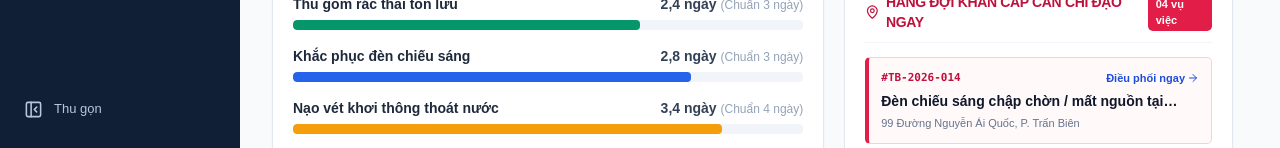
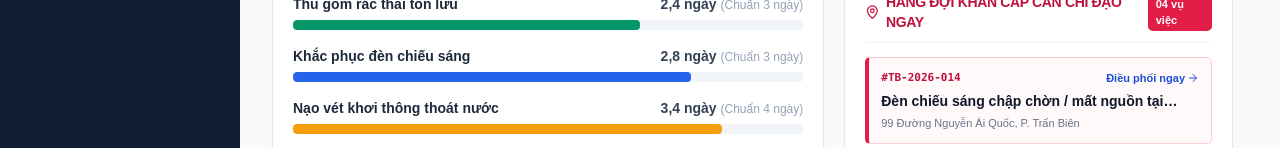
Before and after one commit to asdasdasd514/CTIX, a React (Vite) app: page /login in a window 1280 px wide. Both pictures are taken after a click on the button "ĐĂNG NHẬP". Shown: the part 652-800 px from the top of the page. Built offline with nearby package versions, Linux system fonts and the light colour scheme.

Commit message:
fix(layout): lock sticky full-height sidebar, toggle collapse via logo icon, remove Zalo checkbox, and expand desktop layout width

```diff
--- a/src/components/Navigation/CitizenTopNav.tsx
+++ b/src/components/Navigation/CitizenTopNav.tsx
@@ -49,7 +49,7 @@ export const CitizenTopNav: React.FC = () => {
       <header className="sticky top-0 z-50 w-full bg-white border-b border-slate-200 shadow-sm select-none">
         {/* 1. THANH TIỆN ÍCH TRÊN CÙNG */}
         <div className="bg-blue-950 text-white text-[11px] sm:text-xs py-1.5">
-          <div className="max-w-7xl mx-auto px-3 sm:px-6 lg:px-8 flex items-center justify-between gap-2 min-w-0">
+          <div className="max-w-[1536px] mx-auto px-3 sm:px-6 lg:px-8 flex items-center justify-between gap-2 min-w-0">
             <div className="flex items-center gap-2 min-w-0">
               <span className="bg-amber-400 text-slate-900 text-[10px] font-black px-2 py-0.5 rounded-[5px] uppercase tracking-wider shrink-0">
                 CỔNG DÂN SINH
@@ -88,7 +88,7 @@ export const CitizenTopNav: React.FC = () => {
         </div>
 
         {/* 2. THANH ĐIỀU HƯỚNG CHÍNH (PC: THANH XANH GẠCH CHÂN BÊN DƯỚI KHI ACTIVE) */}
-        <div className="max-w-7xl mx-auto px-3 sm:px-6 lg:px-8">
+        <div className="max-w-[1536px] mx-auto px-3 sm:px-6 lg:px-8">
           <div className="flex items-center justify-between h-16 lg:h-[72px] gap-2 sm:gap-4 min-w-0">
             {/* Logo & Tên Cổng Dịch Vụ */}
             <button
--- a/src/components/Sidebar/Sidebar.tsx
+++ b/src/components/Sidebar/Sidebar.tsx
@@ -1,7 +1,5 @@
 import { NavLink } from 'react-router-dom';
 import {
-  PanelLeftClose,
-  PanelLeftOpen,
   LayoutDashboard,
   MapPin,
   Inbox,
@@ -30,8 +28,14 @@ export function Sidebar({
 
   return (
     <aside className={`officer-sidebar ${collapsed ? 'collapsed' : ''}`}>
-      {/* Brand Header đồng nhất logo CTIX */}
-      <div className="sidebar-brand">
+      {/* Bấm vào Logo / Icon để thu gọn hoặc mở rộng Sidebar */}
+      <button
+        type="button"
+        onClick={!onCloseMobile ? toggleSidebar : undefined}
+        title={collapsed ? 'Bấm vào icon để mở rộng menu' : 'Bấm vào icon để thu gọn menu'}
+        aria-label={collapsed ? 'Mở rộng thanh điều hướng' : 'Thu gọn thanh điều hướng'}
+        className="sidebar-brand w-full text-left cursor-pointer hover:bg-white/5 transition border-0 bg-transparent"
+      >
         <img
           src="/images/ctix-logo.jpg"
           alt="CTIX Logo"
@@ -43,9 +47,9 @@ export function Sidebar({
             <span>Cổng Quản Trị CTIX</span>
           </div>
         )}
-      </div>
+      </button>
 
-      {/* Menu chính (Dashboard / Bản đồ / Tiếp nhận / Nhiệm vụ hiện trường / Thống kê) */}
+      {/* Menu chính (Dashboard / Bản đồ / Tiếp nhận / Nhiệm vụ hiện trường / Thống kê / Cài đặt) */}
       <nav aria-label="Điều hướng quản trị" className="mt-2">
         {mainItems.map(({ path, label, icon: Icon, badge }) => (
           <NavLink
@@ -64,7 +68,6 @@ export function Sidebar({
           </NavLink>
         ))}
 
-        {/* Ngăn cách nhẹ trước Cài đặt */}
         <div className="my-2 border-t border-white/10" />
 
         <NavLink
@@ -76,28 +79,6 @@ export function Sidebar({
           {!collapsed && <span className="truncate">Cài đặt</span>}
         </NavLink>
       </nav>
-
-      {/* Nút thu gọn Sidebar trên PC */}
-      {!onCloseMobile && (
-        <div className="sidebar-bottom">
-          <button
-            type="button"
-            onClick={toggleSidebar}
-            aria-label={
-              collapsed ? 'Mở rộng thanh điều hướng' : 'Thu gọn thanh điều hướng'
-            }
-          >
-            {collapsed ? (
-              <PanelLeftOpen size={19} />
-            ) : (
-              <>
-                <PanelLeftClose size={19} />
-                <span>Thu gọn</span>
-              </>
-            )}
-          </button>
-        </div>
-      )}
     </aside>
   );
 }
--- a/src/index.css
+++ b/src/index.css
@@ -4,11 +4,11 @@
 @tailwind components;
 @tailwind utilities;
 
-/* Chống tràn ngang toàn cục trên PC và Điện thoại */
+/* Chống tràn ngang toàn cục trên PC và Điện thoại (dùng clip để không phá position: sticky) */
 html,
 body {
   max-width: 100%;
-  overflow-x: hidden;
+  overflow-x: clip;
   background-color: #f8fafc;
   -webkit-font-smoothing: antialiased;
 }
@@ -165,6 +165,11 @@ button:disabled {
 }
 .admin-desktop-sidebar {
   flex-shrink: 0;
+  position: sticky;
+  top: 0;
+  height: 100vh;
+  align-self: flex-start;
+  z-index: 40;
 }
 .admin-content {
   flex: 1;
@@ -329,6 +334,14 @@ button:disabled {
 }
 .officer-sidebar.collapsed {
   width: 76px;
+}
+.officer-sidebar.collapsed .sidebar-brand {
+  padding: 20px 0;
+  justify-content: center;
+}
+.officer-sidebar.collapsed nav a {
+  justify-content: center;
+  padding: 13px 0;
 }
 .sidebar-brand {
   display: flex;
--- a/src/layouts/CitizenLayout.tsx
+++ b/src/layouts/CitizenLayout.tsx
@@ -16,14 +16,14 @@ export const CitizenLayout: React.FC = () => {
       {/* 1. THANH ĐIỀU HƯỚNG TRÊN CÙNG (PC) & THANH MENU DƯỚI CÙNG (MOBILE) */}
       <CitizenTopNav />
 
-      {/* 2. NỘI DUNG CHÍNH CĂN ĐỀU CHUẨN PC & ĐIỆN THOẠI */}
-      <main className="flex-1 w-full max-w-7xl mx-auto px-3 sm:px-6 lg:px-8 py-4 sm:py-6 lg:py-8 min-w-0">
+      {/* 2. NỘI DUNG CHÍNH CĂN ĐỀU RỘNG RÃI CHUẨN PC & ĐIỆN THOẠI */}
+      <main className="flex-1 w-full max-w-[1536px] mx-auto px-3 sm:px-6 lg:px-8 py-4 sm:py-6 min-w-0">
         <Outlet />
       </main>
 
       {/* 3. FOOTER DÂN SINH MINH BẠCH */}
       <footer className="bg-white border-t border-slate-200 mt-auto py-5 sm:py-6 px-4 sm:px-6 lg:px-8 text-xs text-slate-500">
-        <div className="max-w-7xl mx-auto flex flex-col md:flex-row md:items-center justify-between gap-4">
+        <div className="max-w-[1536px] mx-auto flex flex-col md:flex-row md:items-center justify-between gap-4">
           <div className="flex items-start sm:items-center gap-2.5 min-w-0">
             <div className="w-9 h-9 rounded-[5px] overflow-hidden bg-white border border-slate-200 flex items-center justify-center shrink-0">
               <img
--- a/src/layouts/DashboardLayout.tsx
+++ b/src/layouts/DashboardLayout.tsx
@@ -158,8 +158,8 @@ export function DashboardLayout() {
           </div>
         </header>
 
-        {/* Nội dung chính căn giữa max-w-7xl đồng nhất với trang Công dân */}
-        <main className="flex-1 w-full max-w-7xl mx-auto px-3 sm:px-6 lg:px-8 py-4 sm:py-6 min-w-0">
+        {/* Nội dung chính mở rộng toàn chiều rộng màn hình máy tính, không dư khoảng trống 2 bên */}
+        <main className="flex-1 w-full px-4 sm:px-6 lg:px-8 py-4 sm:py-6 min-w-0">
           <Outlet />
         </main>
       </div>
```
Also changed, not shown: src/pages/Officer/DispatchDetailPage.tsx (+6 -24 lines).
